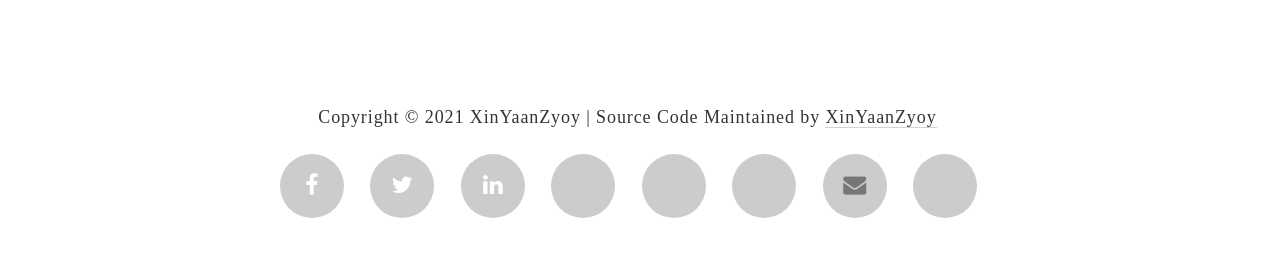
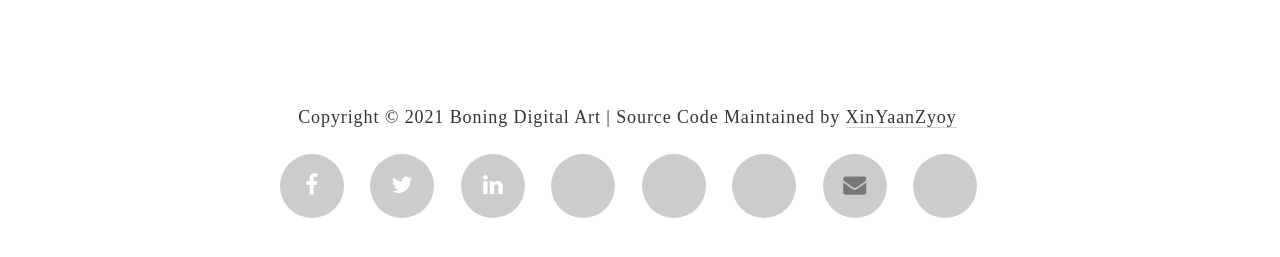
Before and after one commit to boningdigitalart/boningdigitalart.github.io, a Jekyll site: the page built from index.html, in a window 1280 px wide and 900 px high, scrolled down 1656 px. Shown: the part 576-833 px from the top of the window. Built offline with Jekyll 4.4.1, drawn with Linux system fonts in a browser that asks for light colours; some web fonts are replaced; some of the changed text lies outside the part shown.

Commit message:
Update _config.yml

```diff
--- a/_config.yml
+++ b/_config.yml
@@ -28,9 +28,9 @@ caption_text_color: "#fff"
 # metadata settings
 # _________________________________
 # greetings on the gome page
-greeting: "Hi!"
+greeting: "Kudu Zangpola!"
 # author of the website
-author: "XinYaanZyoy"
+author: "Boning Digital Art"
 # heading on the home and about page
 heading: "This is my Art Gallery"
 # description of this website for about page and google search
```
